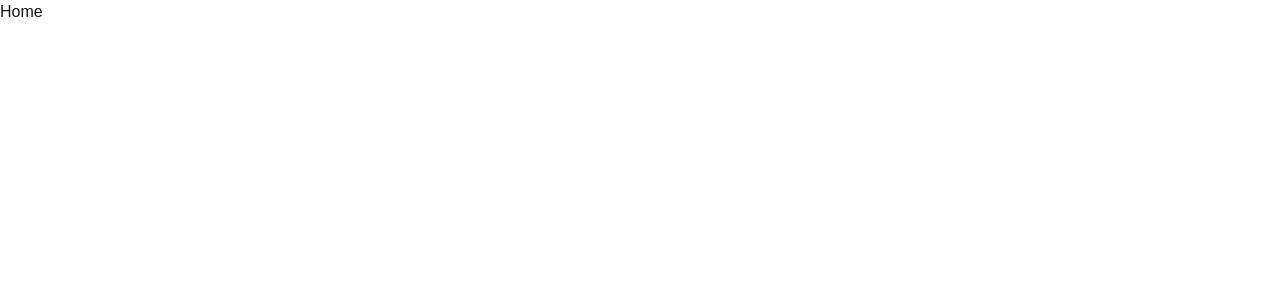
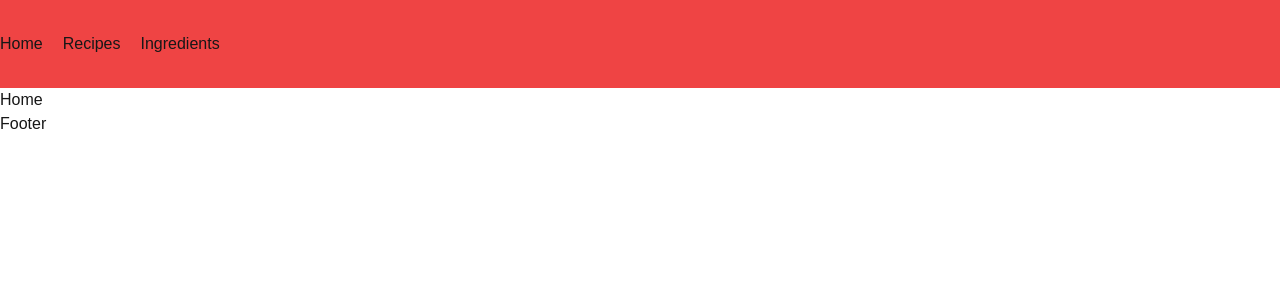
Before and after one commit to Flibouche/next-recipes-app, a Next.js app: page / in a window 1280 px wide. Shown: the top 300 px of the page. Built offline with nearby package versions, Linux system fonts and the light colour scheme.

Commit message:
Add Header, Nav and Footer component.

```diff
--- a/app/layout.tsx
+++ b/app/layout.tsx
@@ -1,5 +1,9 @@
 import type { Metadata } from "next";
 import "./globals.css";
+
+// Components
+import Header from "@/components/Header";
+import Footer from "@/components/Footer";
 
 export const metadata: Metadata = {
     title: "Next Recipes App",
@@ -10,7 +14,9 @@ export default function RootLayout({ children, }: Readonly<{ children: React.Rea
     return (
         <html lang="en">
             <body>
+                <Header />
                 {children}
+                <Footer />
             </body>
         </html>
     );
--- /dev/null
+++ b/components/Footer.tsx
@@ -0,0 +1,9 @@
+import React from 'react'
+
+const Footer = () => {
+    return (
+        <div>Footer</div>
+    )
+}
+
+export default Footer
--- /dev/null
+++ b/components/Header.tsx
@@ -0,0 +1,15 @@
+// Components
+
+import Nav from "./Nav"
+
+const Header = () => {
+    return (
+        <header className="bg-red-500 py-8">
+            <div>
+                <Nav />
+            </div>
+        </header>
+    )
+}
+
+export default Header
--- /dev/null
+++ b/components/Nav.tsx
@@ -0,0 +1,15 @@
+import React from 'react'
+
+const Nav = () => {
+    return (
+        <nav>
+            <ul className='flex gap-x-5'>
+                <li>Home</li>
+                <li>Recipes</li>
+                <li>Ingredients</li>
+            </ul>
+        </nav>
+    )
+}
+
+export default Nav
```
Also changed, not shown: components/MobileNav.tsx (added).
